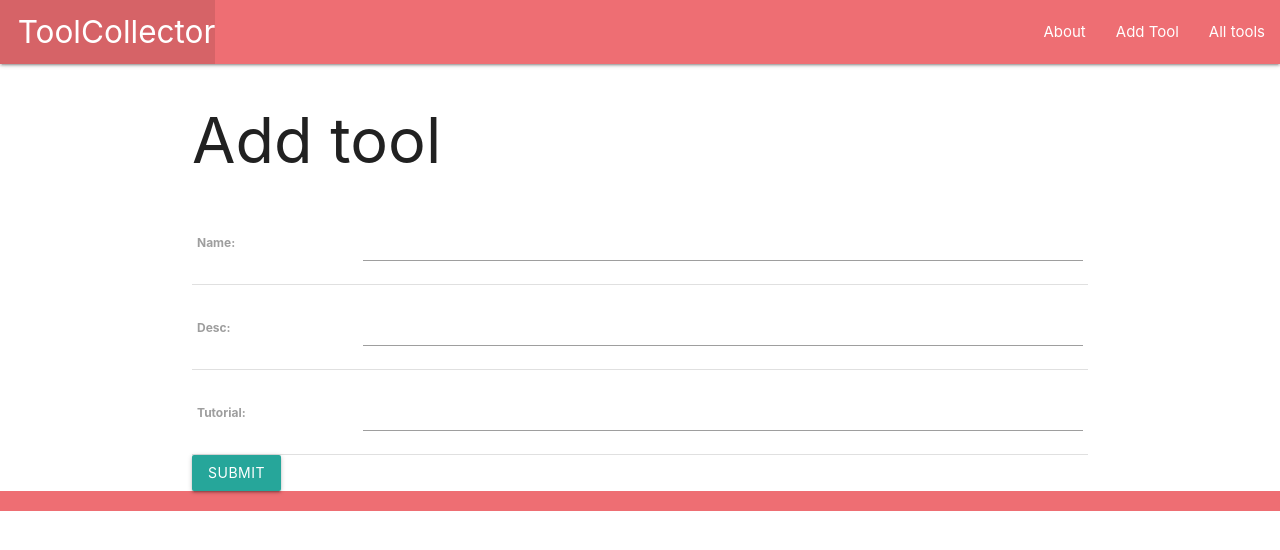
After one commit to AustinByrd98/woodworking-website, a Django app: page /tools/create/ in a window 1280 px wide. The commit adds this page. Shown: the top 550 px of the page. Run offline with Django 5.2, Linux system fonts and the light colour scheme.

Commit message:
update and create new functionality added

```diff
--- a/woodworking/main_app/forms.py
+++ b/woodworking/main_app/forms.py
@@ -0,0 +1,2 @@
+from django.forms import ModelForm
+from .models import*
--- a/woodworking/main_app/models.py
+++ b/woodworking/main_app/models.py
@@ -1,4 +1,5 @@
 from django.db import models
+from django.urls import reverse
 
 # Create your models here.
 '''i need a table:
@@ -14,3 +15,6 @@ class Tool(models.Model):
         name= models.CharField(max_length = 100)
         desc = models.CharField(max_length = 100)
         tutorial = models.CharField(max_length = 100)
+
+        def get_absolute_url(self):
+                return reverse('tool_details', kwargs={'tool_id': self.id})
--- a/woodworking/main_app/templates/base.html
+++ b/woodworking/main_app/templates/base.html
@@ -23,6 +23,7 @@
           </ul>
           <ul class="right">
             <li><a href="/about">About</a></li>
+            <li><a href="{% url 'tool_create' %}">Add Tool </a></li>
             <li><a href="/tools">All tools</a></li>
           </ul>
         </div>
--- /dev/null
+++ b/woodworking/main_app/templates/main_app/tool_form.html
@@ -0,0 +1,17 @@
+{% extends 'base.html' %} {% block content %}
+
+{% if object%}
+<h1>Edit <span class="teal_text">{{object.name}}</span></h1>
+{%else%}
+<h1>Add tool</h1>
+{% endif %}
+
+<form action="" method="post">
+    {% csrf_token%}
+    <table>
+        {{form.as_table}}
+
+    </table>
+    <input type="submit" value="Submit" class="btn">
+</form>
+{%endblock%}
--- a/woodworking/main_app/templates/tools/details.html
+++ b/woodworking/main_app/templates/tools/details.html
@@ -7,5 +7,9 @@
     <p>Description: {{ tool.desc }}</p>
     <p>Tutorial: {{ tool.tutorial }}</p>
   </div>
+  <div class="card-action">
+    <a href="{% url 'tool_update' tool.id %}">Edit Tool </a>
+
+  </div>
 </div>
  {% endblock %}
--- a/woodworking/main_app/urls.py
+++ b/woodworking/main_app/urls.py
@@ -5,7 +5,10 @@ urlpatterns = [
     path('', views.home, name='home'),
     path('about/',views.about,name='about'),
     path('tools/',views.tools_index, name='tools_index'),
-    path('tool/<int:tool_id>/', views.tool_details, name='tool_details')
+    path('tool/<int:tool_id>/', views.tool_details, name='tool_details'),
+    path('tool<int:pk>/update', views.ToolUpdate.as_view(), name='tool_update'),
+    path('tools/create/', views.CreateTool.as_view(), name= 'tool_create'),
+
 
 
 ]
--- a/woodworking/main_app/views.py
+++ b/woodworking/main_app/views.py
@@ -1,5 +1,6 @@
 from django.shortcuts import render
 from .models import Tool
+from django.views.generic.edit import CreateView, UpdateView, DeleteView
 # Create your views here.
 
 def home(request):
@@ -17,3 +18,12 @@ def tools_index(request):
 def tool_details(request, tool_id):
     tool= Tool.objects.get(id= tool_id)
     return render(request, 'tools/details.html', {'tool':tool})
+
+class CreateTool(CreateView):
+    model= Tool
+    fields= '__all__'
+    success_url= '/tools/'
+
+class ToolUpdate(UpdateView):
+    model= Tool
+    fields= '__all__'
```
